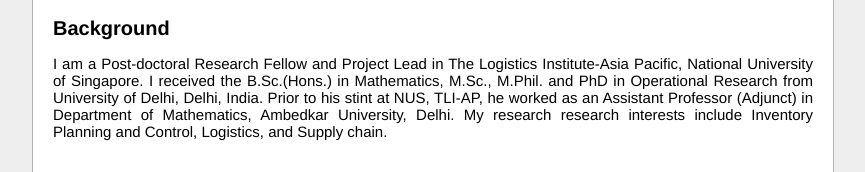
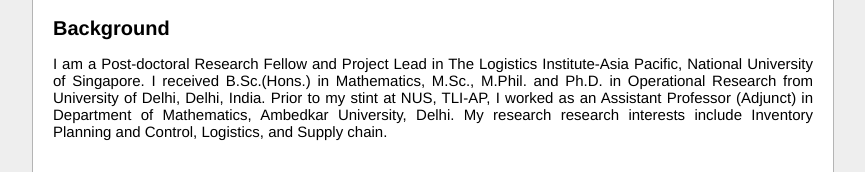
Before and after one commit to SunilTiwari047/SunilTiwari, a plain HTML site: page SunilTiwari.html in a window 1280 px wide. Shown: the part 325-497 px from the top of the page, without its empty margins (207-1072 px from the left). Drawn offline with Linux system fonts and the light colour scheme.

Commit message:
Update SunilTiwari.html

```diff
--- a/SunilTiwari.html
+++ b/SunilTiwari.html
@@ -81,7 +81,7 @@
 <h1><a name="background"></a>Background</h1>
 
  <p>
-     I am a Post-doctoral Research Fellow and Project Lead in The Logistics Institute-Asia Pacific, National University of Singapore. I received the B.Sc.(Hons.) in Mathematics, M.Sc., M.Phil. and PhD in Operational Research from University of Delhi, Delhi, India. Prior to his stint at NUS, TLI-AP, he worked as an Assistant Professor (Adjunct) in Department of Mathematics, Ambedkar University, Delhi.
+     I am a Post-doctoral Research Fellow and Project Lead in The Logistics Institute-Asia Pacific, National University of Singapore. I received B.Sc.(Hons.) in Mathematics, M.Sc., M.Phil. and Ph.D. in Operational Research from University of Delhi, Delhi, India. Prior to my stint at NUS, TLI-AP, I worked as an Assistant Professor (Adjunct) in Department of Mathematics, Ambedkar University, Delhi.
 My research research interests include Inventory Planning and Control, Logistics, and Supply chain.
 
       </p>
```
